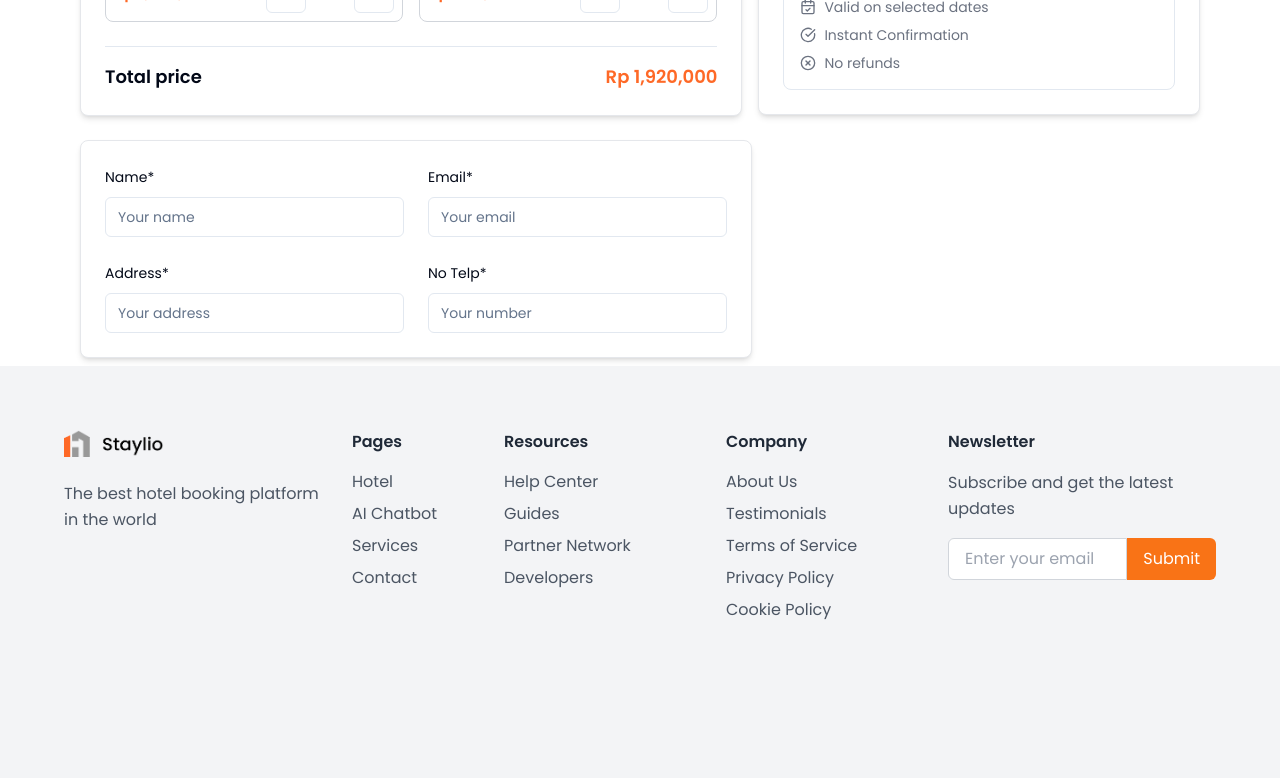
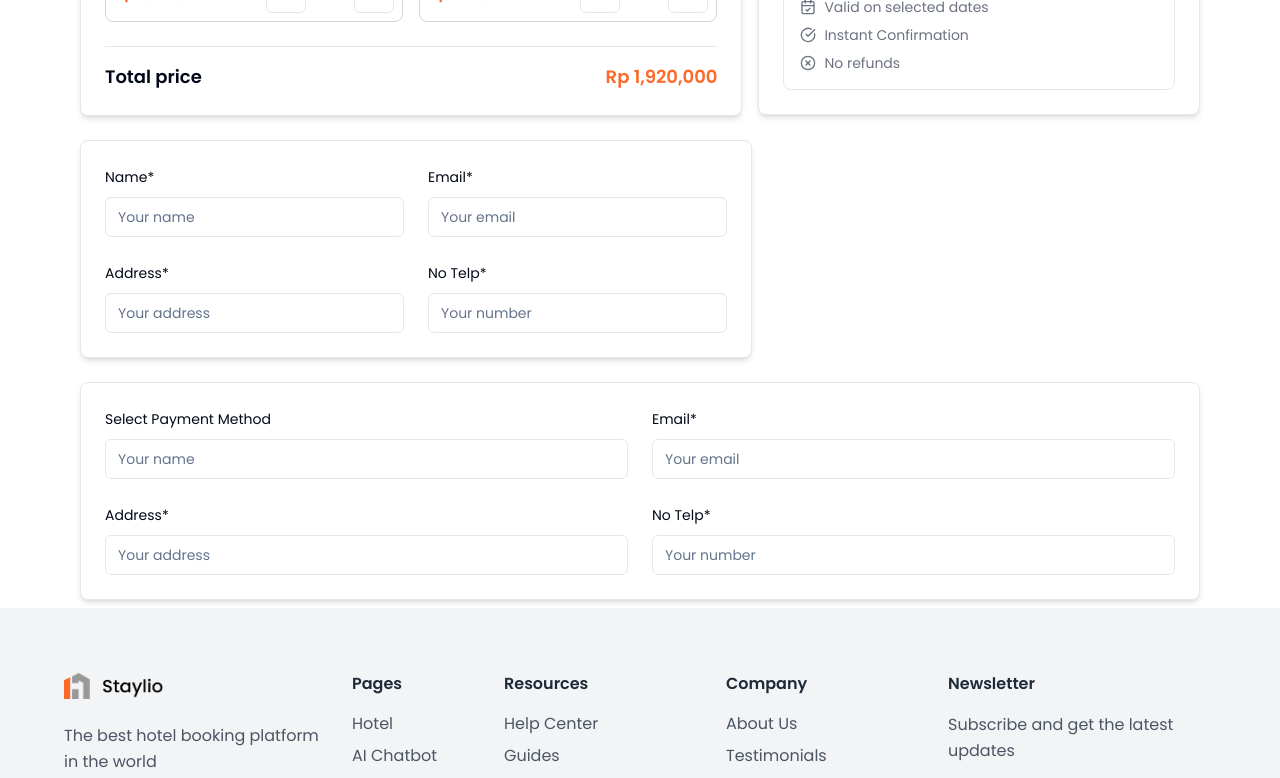
Before and after one commit to irfanseptian009/staylio-website, a Next.js app in the folder staylio/: page /booking/1 in a window 1280 px wide. Shown: the part 502-1280 px from the top of the page. Built offline with nearby package versions, Linux system fonts and the light colour scheme.

Commit message:
Update Payment Card on Booking Page

```diff
--- a/staylio/src/app/(withNavbar)/booking/[bookingId]/page.tsx
+++ b/staylio/src/app/(withNavbar)/booking/[bookingId]/page.tsx
@@ -135,7 +135,7 @@ export default function Page({ params }: { params: { bookingId: string } }) {
                         <Card className="p-6 shadow-md rounded-lg border border-gray-200">
                             <h2 className="font-semibold text-lg">Selected package</h2>
                             <div className="mt-2 border p-4 rounded-lg">
-                                <h3 className="font-semibold text-xl text-[#FE6927]">Rp {totalPrice.toLocaleString()}</h3> {/* Link the total price here */}
+                                <h3 className="font-semibold text-xl text-[#FE6927]">Rp {totalPrice.toLocaleString()}</h3>
                                 <p className="mt-2 font-semibold">Brits Hotel Legian</p>
                                 <p className="text-sm text-gray-500 mt-1">
                                     Tickets are valid for 27 May - 31 July 23 and 18 Nov - 31 Dec 23
@@ -159,7 +159,7 @@ export default function Page({ params }: { params: { bookingId: string } }) {
                     </div>
                 </div>
 
-                {/* New Card for Personal Details */}
+                {/* Personal Details */}
                 <div className="mt-6 lg:w-[60%]">
                     <Card className="p-6 shadow-md rounded-lg border border-gray-200">
                         <div className="grid grid-cols-1 md:grid-cols-2 gap-6">
@@ -182,6 +182,30 @@ export default function Page({ params }: { params: { bookingId: string } }) {
                         </div>
                     </Card>
                 </div>
+
+                {/* Payment Method */}
+                <div className="mt-6 lg:w-[100%]">
+                    <Card className="p-6 shadow-md rounded-lg border border-gray-200">
+                        <div className="grid grid-cols-1 md:grid-cols-2 gap-6">
+                            <div>
+                                <Label>Select Payment Method</Label>
+                                <Input placeholder="Your name" className="mt-2" />
+                            </div>
+                            <div>
+                                <Label>Email*</Label>
+                                <Input placeholder="Your email" className="mt-2" />
+                            </div>
+                            <div>
+                                <Label>Address*</Label>
+                                <Input placeholder="Your address" className="mt-2" />
+                            </div>
+                            <div>
+                                <Label>No Telp*</Label>
+                                <Input placeholder="Your number" className="mt-2" />
+                            </div>
+                        </div>
+                    </Card>
+                </div>
             </div>
         </div>
     );
```
